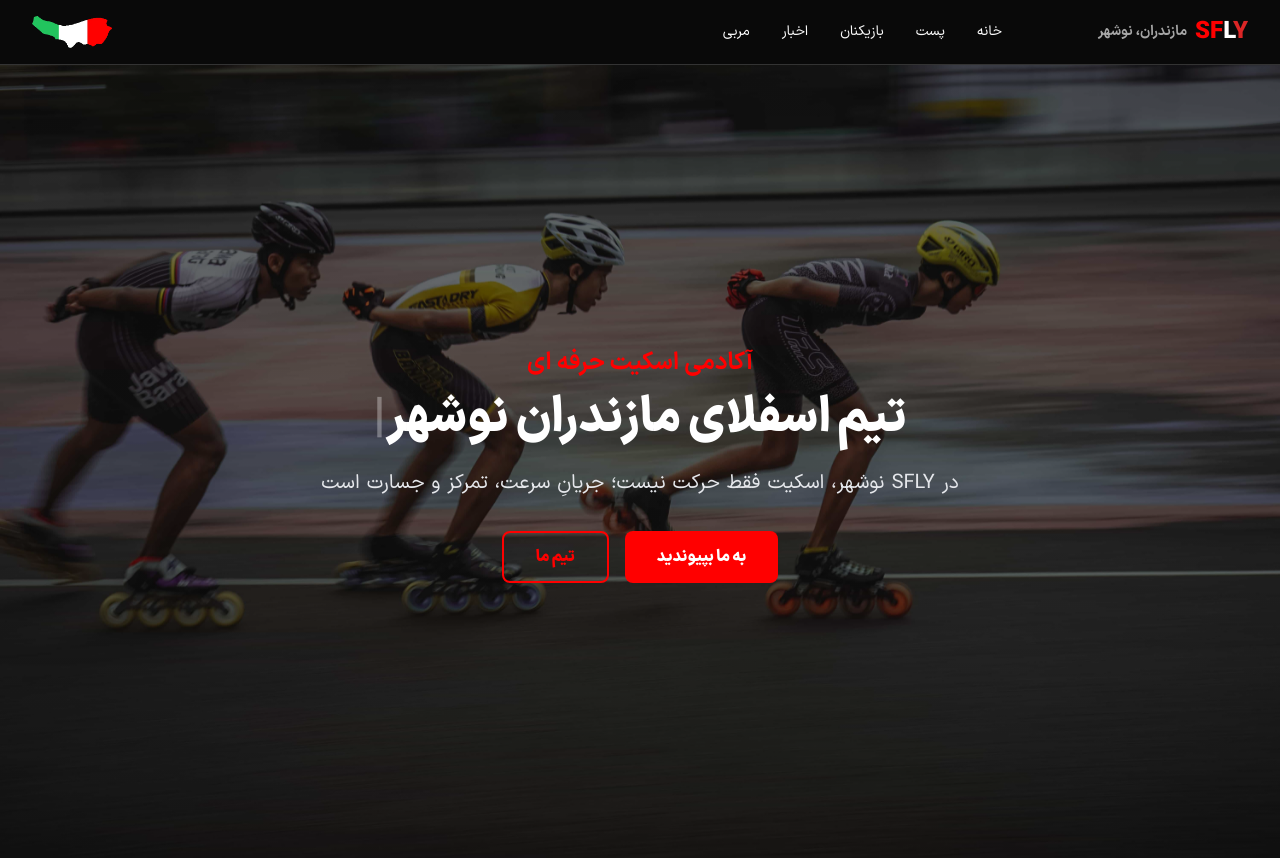
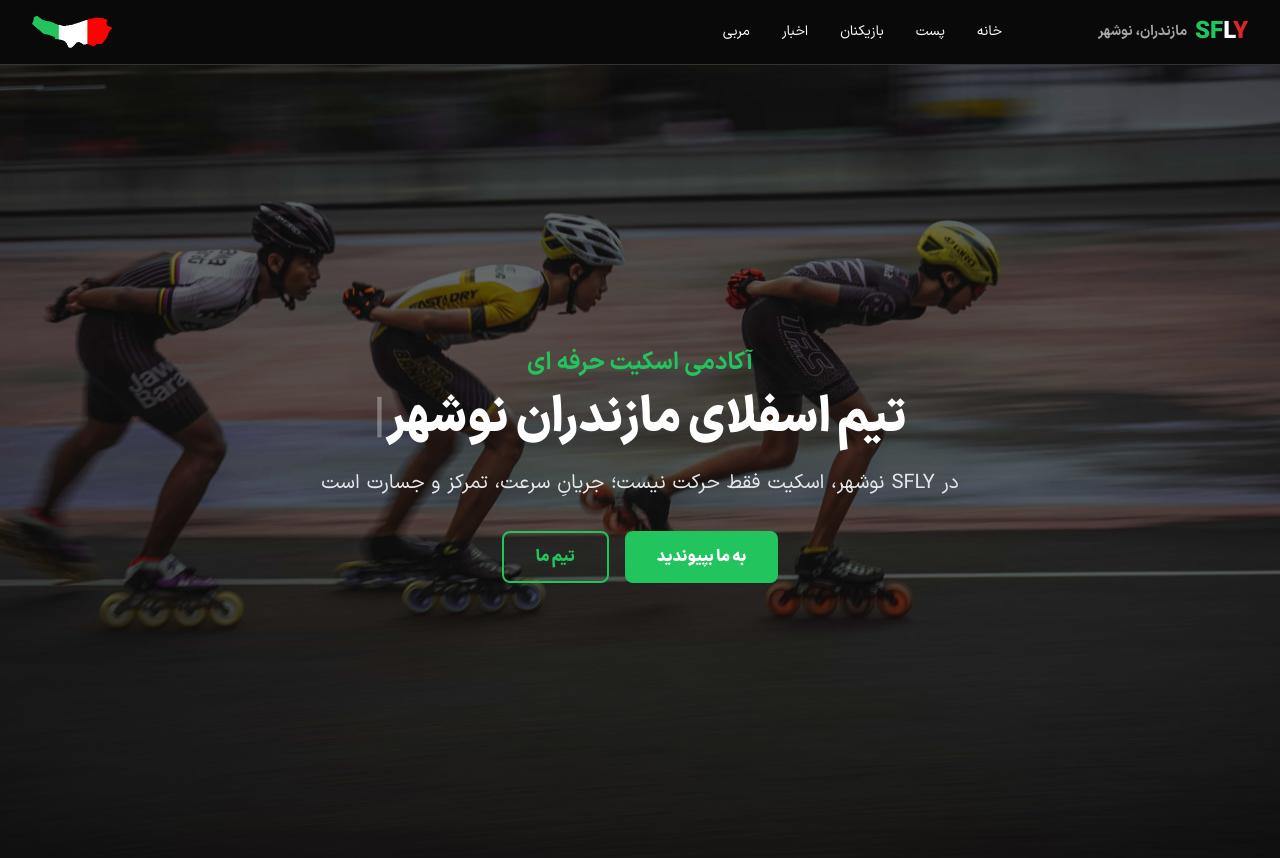
Before and after one commit to SFLY-NOWSHAHR/sfly-website, a Next.js app: page / in a window 1280 px wide. Shown: the top 858 px of the page. Built offline with nearby package versions, Linux system fonts and the light colour scheme.

Commit message:
changed: primary color

```diff
--- a/app/globals.css
+++ b/app/globals.css
@@ -19,7 +19,7 @@
     --popover-foreground: 0 0% 98%;
     --primary: 0 100% 50%;
     --primary-foreground: 0 0% 0%;
-    --secondary: 39 100% 50%;
+    --secondary: 0, 100%, 40%;
     --secondary-foreground: 0 0% 98%;
     --muted: 0 0% 25%;
     --muted-foreground: 0 0% 65%;
@@ -52,9 +52,9 @@
     --card-foreground: 0 0% 98%;
     --popover: 0 0% 3.9%;
     --popover-foreground: 0 0% 98%;
-    --primary: 0 100% 50%;
+    --primary: 142, 71%, 45%;
     --primary-foreground: 0 0% 0%;
-    --secondary: 39 100% 50%;
+    --secondary: 142, 76%, 36%;
     --secondary-foreground: 0 0% 0%;
     --muted: 0 0% 25%;
     --muted-foreground: 0 0% 65%;
```
